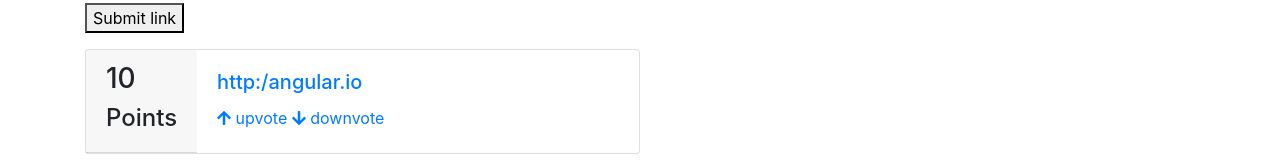
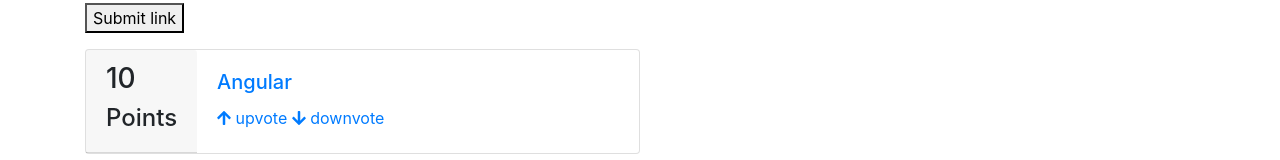
Before and after one commit to nathanmalone99/Reddit-Project, an Angular app: page / in a window 1280 px wide. Shown: the part 294-454 px from the top of the page. Built offline with nearby package versions, Linux system fonts and the light colour scheme.

Commit message:
removed the functions form the artcile.component.ts file and transferred them to the model.ts file so we can make multiple articles to upvote/downvote

```diff
--- a/src/app/article/article.component.html
+++ b/src/app/article/article.component.html
@@ -1,12 +1,12 @@
 <div class="card mb-3 col-6">
     <div class="row">
         <div class="card-header pull-left">
-            <h3> {{ votes }} </h3>
+            <h3> {{ article.votes }} </h3>
             <h4>Points</h4>
         </div>
         <div class="card-body">
-            <h5 class="card-title"> <a class="" href="{{ link }}">
-                    {{ title }}
+            <h5 class="card-title"> <a class="" href="{{ article.link }}">
+                    {{ article.title }}
                 </a></h5>
             <a href (click)="voteUp()">
                 <i class="fas fa-arrow-up"></i>
--- a/src/app/article/article.component.ts
+++ b/src/app/article/article.component.ts
@@ -1,4 +1,5 @@
 import { Component, OnInit } from '@angular/core';
+import { Article } from './article.model';
 
 @Component({
   selector: 'app-article',
@@ -7,26 +8,23 @@ import { Component, OnInit } from '@angular/core';
 })
 export class ArticleComponent implements OnInit {
 
-  votes:number;
-  title:string;
-  link:string;
+ article:Article;
 
   constructor() {
-    this.title="angular";
-    this.title="http:/angular.io";
-    this.votes=10;
+    this.article = new Article("Angular","http://angular.io",10);
+
   }
 
   ngOnInit(): void {
   }
 
-voteUp():boolean {
-  this.votes ++;
+voteUp() {
+  this.article.voteUp;
   return false;
 }
 
-voteDown():boolean {
-  this.votes --;
+voteDown() {
+  this.article.voteDown;
   return false;
 }
 
--- a/src/app/article/article.model.ts
+++ b/src/app/article/article.model.ts
@@ -3,8 +3,19 @@ export class Article {
     title:string;
     link:string;
 
-    constructor() {
-      this.title="angular";
-      this.title="http:/angular.io";
-      this.votes=10;
+    constructor(title:string, link:string, votes?:number) {
+      this.title=title;
+      this.link=link;
+      this.votes=votes || 10;
+    }
+    voteUp():boolean {
+        this.votes ++;
+        return false;
+      }
+
+      voteDown():boolean {
+        this.votes --;
+        return false;
+      }
+
 }
```
